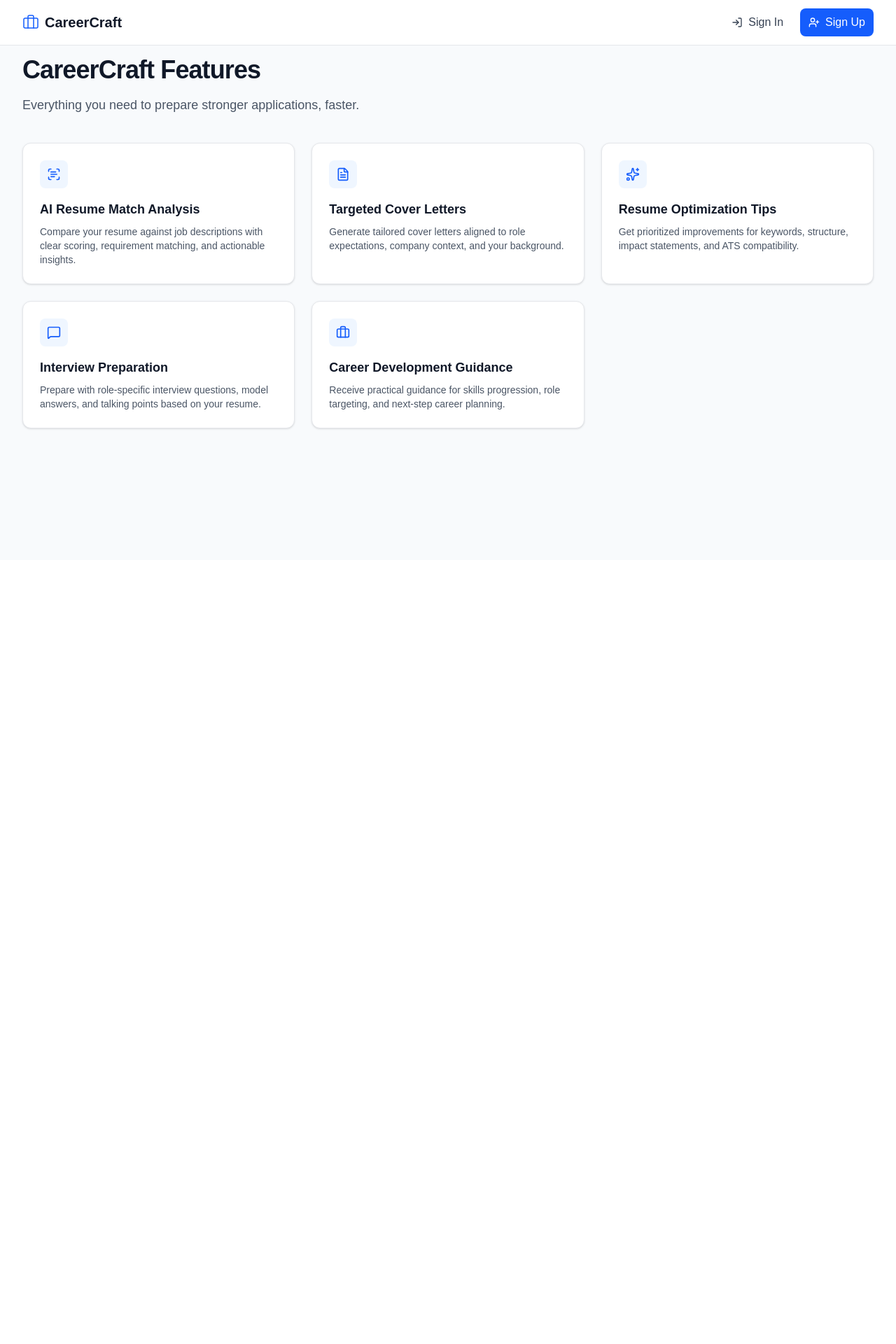
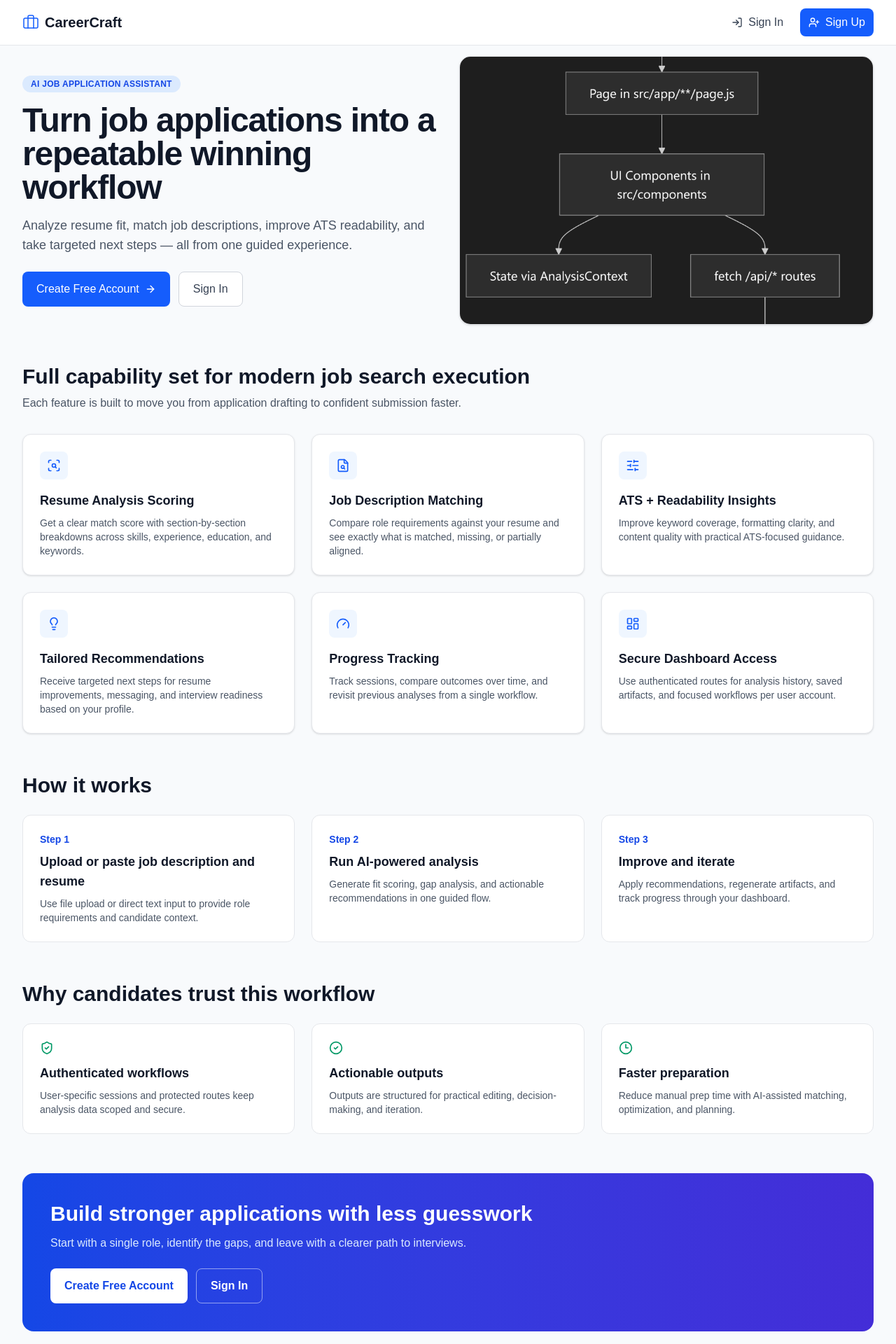
Before and after one commit to bh-official/CareerCraftt, a Next.js app: page /features in a window 1280 px wide. Shown: the top 1920 px of the page at 70% size. Before the commit the page ends 800 px from the top, so only its background shows below. Built offline with nearby package versions, Linux system fonts and the light colour scheme; no server answers.

Commit message:
Enhanced the landing/feature experience

```diff
--- a/src/app/features/page.js
+++ b/src/app/features/page.js
@@ -1,67 +1,183 @@
 "use client";
+
+import Link from "next/link";
+import Image from "next/image";
+import { useAuth } from "@clerk/nextjs";
 import {
-  Sparkles,
-  FileText,
-  ScanText,
-  MessageSquare,
-  Briefcase,
+  ScanSearch,
+  FileSearch,
+  SlidersHorizontal,
+  Lightbulb,
+  Gauge,
+  LayoutDashboard,
+  CheckCircle2,
+  ShieldCheck,
+  Clock3,
+  ArrowRight,
 } from "lucide-react";
 import AppHeader from "@/components/AppHeader";
 
 const features = [
   {
-    icon: ScanText,
-    title: "AI Resume Match Analysis",
+    icon: ScanSearch,
+    title: "Resume Analysis Scoring",
     description:
-      "Compare your resume against job descriptions with clear scoring, requirement matching, and actionable insights.",
+      "Get a clear match score with section-by-section breakdowns across skills, experience, education, and keywords.",
   },
   {
-    icon: FileText,
-    title: "Targeted Cover Letters",
+    icon: FileSearch,
+    title: "Job Description Matching",
     description:
-      "Generate tailored cover letters aligned to role expectations, company context, and your background.",
+      "Compare role requirements against your resume and see exactly what is matched, missing, or partially aligned.",
   },
   {
-    icon: Sparkles,
-    title: "Resume Optimization Tips",
+    icon: SlidersHorizontal,
+    title: "ATS + Readability Insights",
     description:
-      "Get prioritized improvements for keywords, structure, impact statements, and ATS compatibility.",
+      "Improve keyword coverage, formatting clarity, and content quality with practical ATS-focused guidance.",
   },
   {
-    icon: MessageSquare,
-    title: "Interview Preparation",
+    icon: Lightbulb,
+    title: "Tailored Recommendations",
     description:
-      "Prepare with role-specific interview questions, model answers, and talking points based on your resume.",
+      "Receive targeted next steps for resume improvements, messaging, and interview readiness based on your profile.",
   },
   {
-    icon: Briefcase,
-    title: "Career Development Guidance",
+    icon: Gauge,
+    title: "Progress Tracking",
     description:
-      "Receive practical guidance for skills progression, role targeting, and next-step career planning.",
+      "Track sessions, compare outcomes over time, and revisit previous analyses from a single workflow.",
+  },
+  {
+    icon: LayoutDashboard,
+    title: "Secure Dashboard Access",
+    description:
+      "Use authenticated routes for analysis history, saved artifacts, and focused workflows per user account.",
+  },
+];
+
+const howItWorks = [
+  {
+    title: "Upload or paste job description and resume",
+    text: "Use file upload or direct text input to provide role requirements and candidate context.",
+  },
+  {
+    title: "Run AI-powered analysis",
+    text: "Generate fit scoring, gap analysis, and actionable recommendations in one guided flow.",
+  },
+  {
+    title: "Improve and iterate",
+    text: "Apply recommendations, regenerate artifacts, and track progress through your dashboard.",
+  },
+];
+
+const trustItems = [
+  {
+    icon: ShieldCheck,
+    title: "Authenticated workflows",
+    description:
+      "User-specific sessions and protected routes keep analysis data scoped and secure.",
+  },
+  {
+    icon: CheckCircle2,
+    title: "Actionable outputs",
+    description:
+      "Outputs are structured for practical editing, decision-making, and iteration.",
+  },
+  {
+    icon: Clock3,
+    title: "Faster preparation",
+    description:
+      "Reduce manual prep time with AI-assisted matching, optimization, and planning.",
   },
 ];
 
 export default function FeaturesPage() {
+  const { isLoaded, userId } = useAuth();
+
+  const primaryCtaHref = isLoaded && userId ? "/analysis" : "/signup";
+  const primaryCtaLabel =
+    isLoaded && userId ? "Start Analysis" : "Create Free Account";
+
+  const secondaryCtaHref = isLoaded && userId ? "/dashboard" : "/login";
+  const secondaryCtaLabel = isLoaded && userId ? "Open Dashboard" : "Sign In";
+
   return (
     <div className="min-h-screen bg-slate-50">
       <AppHeader />
 
       <main id="main-content" className="pt-20 pb-12" tabIndex={-1}>
-        <section className="max-w-7xl mx-auto px-4 sm:px-6 lg:px-8">
-          <div className="max-w-3xl">
-            <h1 className="text-4xl font-bold tracking-tight text-gray-900">
-              CareerCraft Features
-            </h1>
-            <p className="mt-4 text-lg text-gray-600">
-              Everything you need to prepare stronger applications, faster.
-            </p>
+        <section
+          className="max-w-7xl mx-auto px-4 sm:px-6 lg:px-8"
+          aria-labelledby="hero-title"
+        >
+          <div className="grid grid-cols-1 lg:grid-cols-2 gap-8 items-center">
+            <div>
+              <p className="inline-flex items-center rounded-full bg-blue-100 text-blue-700 px-3 py-1 text-xs font-semibold tracking-wide uppercase">
+                AI Job Application Assistant
+              </p>
+              <h1
+                id="hero-title"
+                className="mt-4 text-4xl sm:text-5xl font-bold tracking-tight text-gray-900"
+              >
+                Turn job applications into a repeatable winning workflow
+              </h1>
+              <p className="mt-4 text-lg text-gray-600 max-w-2xl">
+                Analyze resume fit, match job descriptions, improve ATS
+                readability, and take targeted next steps — all from one guided
+                experience.
+              </p>
+
+              <div className="mt-6 flex flex-wrap gap-3">
+                <Link
+                  href={primaryCtaHref}
+                  className="inline-flex items-center gap-2 rounded-lg bg-blue-600 px-5 py-3 text-white font-medium hover:bg-blue-700 transition-colors"
+                >
+                  {primaryCtaLabel}
+                  <ArrowRight className="h-4 w-4" aria-hidden="true" />
+                </Link>
+                <Link
+                  href={secondaryCtaHref}
+                  className="inline-flex items-center gap-2 rounded-lg border border-gray-300 bg-white px-5 py-3 text-gray-700 font-medium hover:bg-gray-100 transition-colors"
+                >
+                  {secondaryCtaLabel}
+                </Link>
+              </div>
+            </div>
+
+            <div className="relative h-64 sm:h-80 lg:h-96 rounded-2xl overflow-hidden border border-gray-200 bg-white shadow-sm">
+              <Image
+                src="/image.png"
+                alt="CareerCraft workflow preview showing route to components, API calls, and PostgreSQL data flow"
+                fill
+                sizes="(max-width: 1024px) 100vw, 50vw"
+                className="object-cover"
+                priority
+              />
+            </div>
           </div>
+        </section>
 
-          <div className="mt-10 grid grid-cols-1 md:grid-cols-2 lg:grid-cols-3 gap-6">
+        <section
+          className="max-w-7xl mx-auto px-4 sm:px-6 lg:px-8 mt-14"
+          aria-labelledby="feature-grid-title"
+        >
+          <h2
+            id="feature-grid-title"
+            className="text-2xl sm:text-3xl font-bold text-gray-900"
+          >
+            Full capability set for modern job search execution
+          </h2>
+          <p className="mt-2 text-gray-600">
+            Each feature is built to move you from application drafting to
+            confident submission faster.
+          </p>
+
+          <div className="mt-8 grid grid-cols-1 md:grid-cols-2 xl:grid-cols-3 gap-6">
             {features.map(({ icon: Icon, title, description }) => (
               <article
                 key={title}
-                className="rounded-xl border border-gray-200 bg-white p-6 shadow-sm"
+                className="rounded-xl border border-gray-200 bg-white p-6 shadow-sm card-hover"
               >
                 <div className="inline-flex h-10 w-10 items-center justify-center rounded-lg bg-blue-50 text-blue-600">
                   <Icon className="h-5 w-5" aria-hidden="true" />
@@ -74,6 +190,89 @@ export default function FeaturesPage() {
             ))}
           </div>
         </section>
+
+        <section
+          className="max-w-7xl mx-auto px-4 sm:px-6 lg:px-8 mt-14"
+          aria-labelledby="how-it-works-title"
+        >
+          <h2
+            id="how-it-works-title"
+            className="text-2xl sm:text-3xl font-bold text-gray-900"
+          >
+            How it works
+          </h2>
+          <ol className="mt-6 grid grid-cols-1 md:grid-cols-3 gap-6">
+            {howItWorks.map((step, index) => (
+              <li
+                key={step.title}
+                className="rounded-xl border border-gray-200 bg-white p-6"
+              >
+                <p className="text-sm font-semibold text-blue-700">
+                  Step {index + 1}
+                </p>
+                <h3 className="mt-2 text-lg font-semibold text-gray-900">
+                  {step.title}
+                </h3>
+                <p className="mt-2 text-sm text-gray-600">{step.text}</p>
+              </li>
+            ))}
+          </ol>
+        </section>
+
+        <section
+          className="max-w-7xl mx-auto px-4 sm:px-6 lg:px-8 mt-14"
+          aria-labelledby="trust-title"
+        >
+          <h2
+            id="trust-title"
+            className="text-2xl sm:text-3xl font-bold text-gray-900"
+          >
+            Why candidates trust this workflow
+          </h2>
+          <div className="mt-6 grid grid-cols-1 md:grid-cols-3 gap-6">
+            {trustItems.map(({ icon: Icon, title, description }) => (
+              <article
+                key={title}
+                className="rounded-xl border border-gray-200 bg-white p-6"
+              >
+                <Icon className="h-5 w-5 text-emerald-600" aria-hidden="true" />
+                <h3 className="mt-3 text-lg font-semibold text-gray-900">
+                  {title}
+                </h3>
+                <p className="mt-2 text-sm text-gray-600">{description}</p>
+              </article>
+            ))}
+          </div>
+        </section>
+
+        <section
+          className="max-w-7xl mx-auto px-4 sm:px-6 lg:px-8 mt-14"
+          aria-labelledby="final-cta-title"
+        >
+          <div className="rounded-2xl bg-gradient-to-r from-blue-700 to-indigo-700 p-8 sm:p-10 text-white">
+            <h2 id="final-cta-title" className="text-2xl sm:text-3xl font-bold">
+              Build stronger applications with less guesswork
+            </h2>
+            <p className="mt-3 text-blue-100 max-w-2xl">
+              Start with a single role, identify the gaps, and leave with a
+              clearer path to interviews.
+            </p>
+            <div className="mt-6 flex flex-wrap gap-3">
+              <Link
+                href={primaryCtaHref}
+                className="inline-flex items-center gap-2 rounded-lg bg-white px-5 py-3 text-blue-700 font-semibold hover:bg-blue-50 transition-colors"
+              >
+                {primaryCtaLabel}
+              </Link>
+              <Link
+                href={secondaryCtaHref}
+                className="inline-flex items-center gap-2 rounded-lg border border-white/50 px-5 py-3 text-white font-semibold hover:bg-white/10 transition-colors"
+              >
+                {secondaryCtaLabel}
+              </Link>
+            </div>
+          </div>
+        </section>
       </main>
     </div>
   );
--- a/src/app/login/page.js
+++ b/src/app/login/page.js
@@ -1,6 +1,6 @@
 "use client";
 
-import { useState, useEffect } from "react";
+import { useEffect } from "react";
 import { useAuth, SignIn } from "@clerk/nextjs";
 import { useRouter } from "next/navigation";
 import Logo from "@/components/Logo";
@@ -15,27 +15,12 @@ import { motion } from "framer-motion";
 export default function LoginPage() {
   const { isLoaded, userId } = useAuth();
   const router = useRouter();
-  const [mounted, setMounted] = useState(false);
-
-  useEffect(() => {
-    setMounted(true);
-  }, []);
 
   useEffect(() => {
     if (isLoaded && userId) {
       router.push("/dashboard");
     }
   }, [isLoaded, userId, router]);
-
-  if (!mounted) {
-    return (
-      <div className="min-h-screen flex items-center justify-center bg-gray-50">
-        <div className="animate-pulse">
-          <Logo size="lg" />
-        </div>
-      </div>
-    );
-  }
 
   // Show loading while checking auth
   if (!isLoaded) {
--- a/src/app/signup/page.js
+++ b/src/app/signup/page.js
@@ -1,6 +1,6 @@
 "use client";
 
-import { useState, useEffect } from "react";
+import { useEffect } from "react";
 import { useAuth, SignUp } from "@clerk/nextjs";
 import { useRouter } from "next/navigation";
 import Logo from "@/components/Logo";
@@ -15,27 +15,12 @@ import { motion } from "framer-motion";
 export default function SignupPage() {
   const { isLoaded, userId } = useAuth();
   const router = useRouter();
-  const [mounted, setMounted] = useState(false);
-
-  useEffect(() => {
-    setMounted(true);
-  }, []);
 
   useEffect(() => {
     if (isLoaded && userId) {
       router.push("/dashboard");
     }
   }, [isLoaded, userId, router]);
-
-  if (!mounted) {
-    return (
-      <div className="min-h-screen flex items-center justify-center bg-gray-50">
-        <div className="animate-pulse">
-          <Logo size="lg" />
-        </div>
-      </div>
-    );
-  }
 
   // Show loading while checking auth
   if (!isLoaded) {
--- a/src/components/AppHeader.jsx
+++ b/src/components/AppHeader.jsx
@@ -2,14 +2,12 @@
 
 import Link from "next/link";
 import { useAuth, useClerk } from "@clerk/nextjs";
-import { usePathname } from "next/navigation";
 import { LogIn, UserPlus, LogOut } from "lucide-react";
 import Logo from "@/components/Logo";
 
 export default function AppHeader() {
   const { isLoaded, userId } = useAuth();
   const { signOut } = useClerk();
-  const pathname = usePathname();
 
   return (
     <header className="fixed top-0 left-0 right-0 z-50 bg-white/90 backdrop-blur-md border-b border-gray-200">
```
